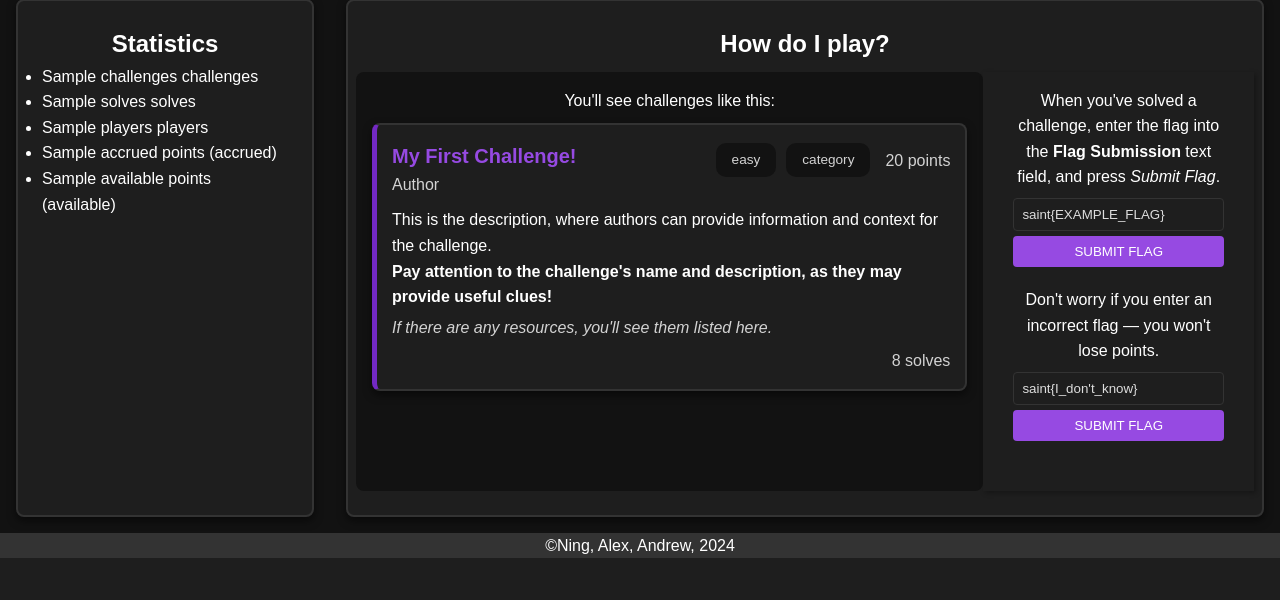
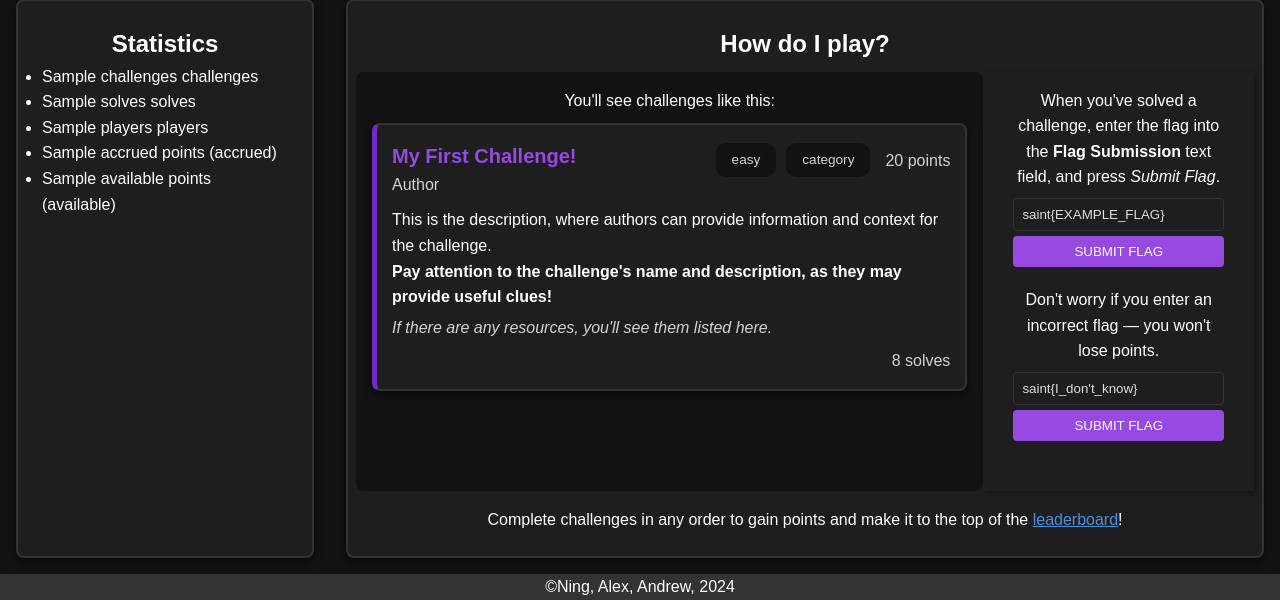
Before and after one commit to SaintNong/SaintCTF, a Flask app: template templates/index.html in a window 1280 px wide. Shown: the part 628-1228 px from the top of the page. Before the commit the page ends 1186 px from the top, so only its background shows below. Run offline with Flask 3, Linux system fonts and the light colour scheme; the template is opened without the code that fills it: most values are stand-ins (such as "Sample title", 1, 10 or a date in 2020); parts of the project's set-up code (start-up, migrations or seed data) failed here and were passed over; some libraries are stand-ins or nearby versions.

Commit message:
Add clarifying message about challenge completion
During the rollout of the CTF to other users, we noticed that challenges
were mainly completed in sequential order - this message encourages
players to try a wider range of challenges.

```diff
--- a/static/css/index.css
+++ b/static/css/index.css
@@ -48,6 +48,7 @@ body > main ul {
 
 #help main {
     padding-top: 0.5em;
+    margin-bottom: 1em;
 }
 
 /* increased specificity */
--- a/templates/index.html
+++ b/templates/index.html
@@ -108,6 +108,8 @@
                 </section>
 
             </main>
+
+            <p>Complete challenges in any order to gain points and make it to the top of the <a href="{{ url_for('leaderboard') }}">leaderboard</a>!</p>
         </section>
 
     </div>
```
